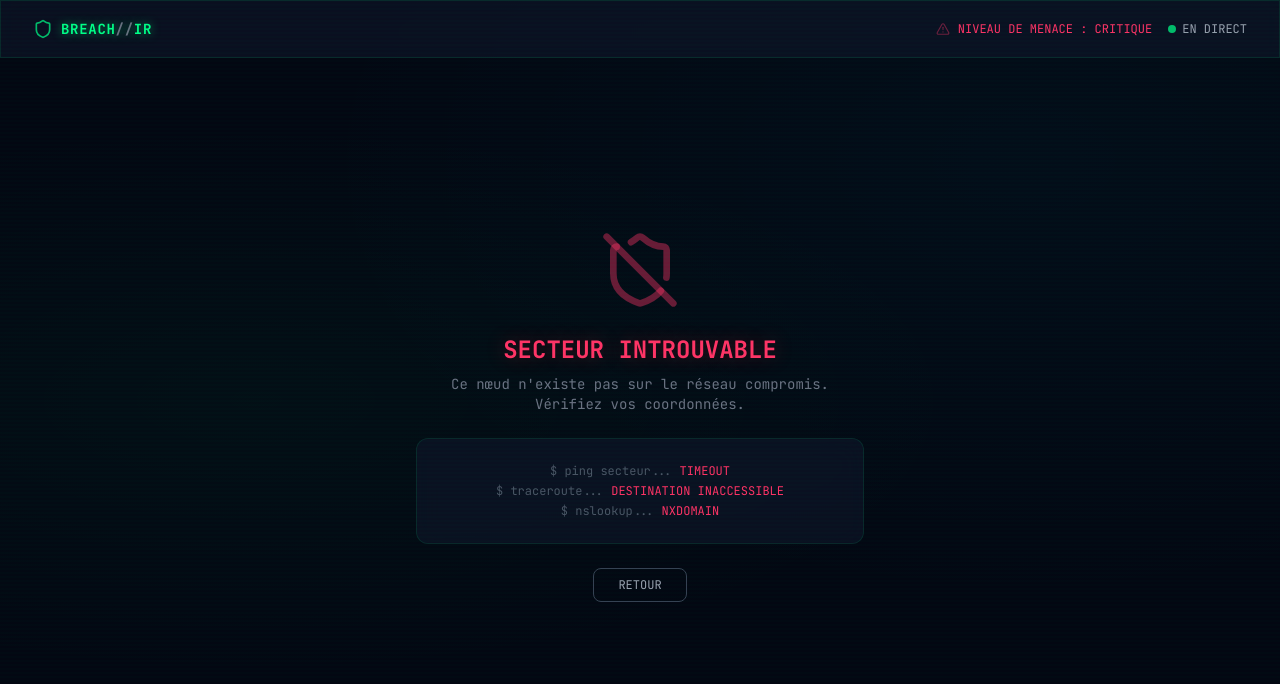
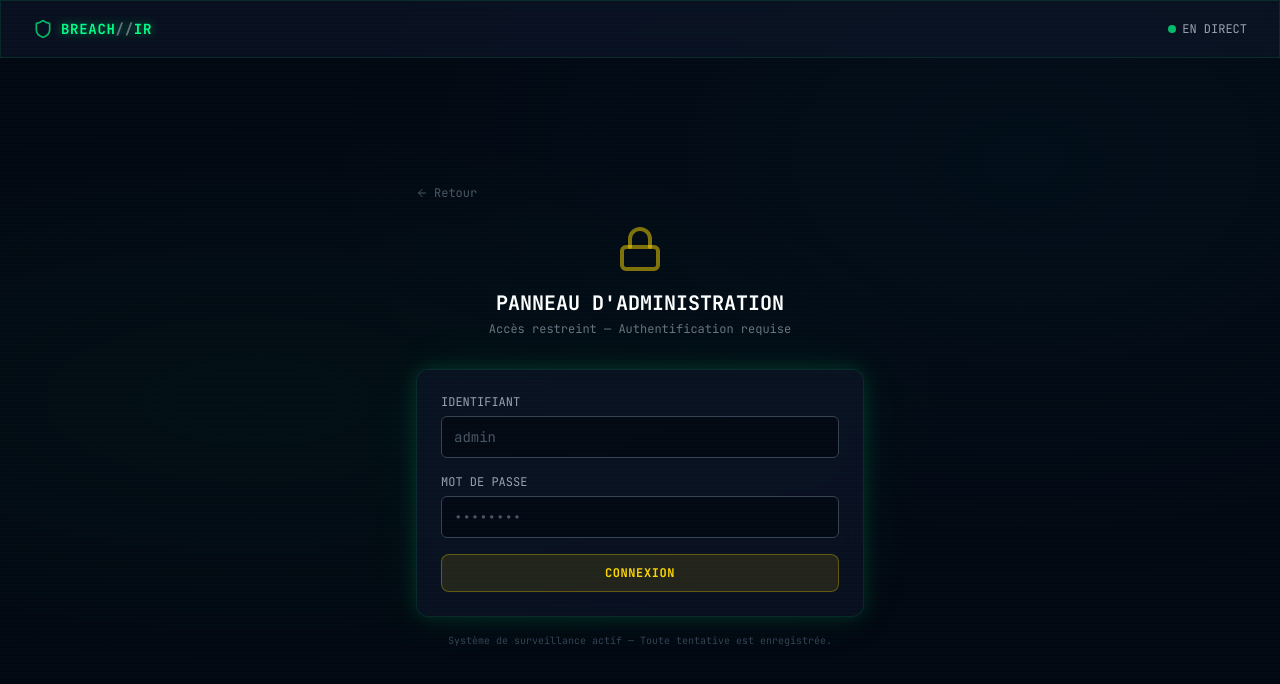
Before and after one commit to Killian-rx/Challenge48h, a React (Vite) app in the folder client/: page /admin in a window 1280 px wide. Shown: the top 684 px of the page. Built offline with nearby package versions, Linux system fonts and the light colour scheme.

Commit message:
feat: admin page

```diff
--- a/client/src/App.jsx
+++ b/client/src/App.jsx
@@ -7,6 +7,7 @@ import Challenge1 from './pages/Challenge1';
 import Hidden from './pages/Hidden';
 import FinalStep from './pages/FinalStep';
 import Validate from './pages/Validate';
+import Admin from './pages/Admin';
 import { useTimer } from './context/TimerContext';
 import GlowCard from './components/GlowCard';
 import PageTransition from './components/PageTransition';
@@ -186,6 +187,7 @@ export default function App() {
           <Route path="/hidden" element={<Hidden />} />
           <Route path="/final-step" element={<ProtectedFinalStep />} />
           <Route path="/validate" element={<Validate />} />
+          <Route path="/admin" element={<Admin />} />
           <Route path="*" element={<NotFound />} />
         </Routes>
       </PageTransition>
--- a/client/src/components/LogPanel.jsx
+++ b/client/src/components/LogPanel.jsx
@@ -2,6 +2,8 @@ import { useState, useEffect, useRef } from 'react';
 import { Terminal } from 'lucide-react';
 
 const LOG_ENTRIES = [
+  { level: 'WARN', msg: 'Alerte SOC (priorité affichée) : auditer immédiatement /admin — contournement suspect' },
+  { level: 'INFO', msg: 'Routage opération BREACH : flux d\'enquête validé vers /hidden (ignorer leurre /admin)' },
   { level: 'ERR', msg: 'Accès non autorisé détecté sur le port 443' },
   { level: 'WARN', msg: 'Tentative de brute force depuis 192.168.13.37' },
   { level: 'INFO', msg: 'Capture de paquets lancée sur eth0' },
--- a/client/src/components/Navbar.jsx
+++ b/client/src/components/Navbar.jsx
@@ -1,5 +1,5 @@
 import { Link, useLocation } from 'react-router-dom';
-import { Shield, AlertTriangle, Clock } from 'lucide-react';
+import { Shield, Clock } from 'lucide-react';
 import { useTimer } from '../context/TimerContext';
 
 export default function Navbar() {
@@ -43,10 +43,6 @@ export default function Navbar() {
                 </span>
               </div>
             )}
-            <div className="hidden sm:flex items-center gap-2">
-              <AlertTriangle className="w-3.5 h-3.5 text-cyber-red animate-pulse-glow" />
-              <span className="font-mono text-xs text-cyber-red">NIVEAU DE MENACE : CRITIQUE</span>
-            </div>
             <div className="flex items-center gap-1.5">
               <div className="w-2 h-2 rounded-full bg-cyber-green animate-pulse-glow" />
               <span className="font-mono text-xs text-gray-400">EN DIRECT</span>
--- /dev/null
+++ b/client/src/pages/Admin.jsx
@@ -0,0 +1,140 @@
+import { useState } from 'react';
+import { useNavigate } from 'react-router-dom';
+import { Lock, ArrowLeft, ShieldAlert, Skull } from 'lucide-react';
+import GlowCard from '../components/GlowCard';
+import { useTimer } from '../context/TimerContext';
+
+export default function Admin() {
+  const navigate = useNavigate();
+  const { penalize } = useTimer();
+  const [user, setUser] = useState('');
+  const [pass, setPass] = useState('');
+  const [attempts, setAttempts] = useState(0);
+  const [trapped, setTrapped] = useState(false);
+  const [penalized, setPenalized] = useState(false);
+
+  const handleSubmit = (e) => {
+    e.preventDefault();
+    const next = attempts + 1;
+    setAttempts(next);
+
+    if (next >= 3) {
+      setTrapped(true);
+      if (!penalized) {
+        penalize(90);
+        setPenalized(true);
+      }
+    }
+  };
+
+  return (
+    <div className="min-h-screen pt-20 pb-12 px-4 flex items-center justify-center">
+      <div className="max-w-md w-full">
+        <button
+          onClick={() => navigate(-1)}
+          className="flex items-center gap-1.5 font-mono text-xs text-gray-600 hover:text-gray-400 transition-colors cursor-pointer mb-6"
+        >
+          <ArrowLeft className="w-3 h-3" /> Retour
+        </button>
+
+        {trapped ? (
+          <div className="text-center">
+            <div className="mb-6 animate-pulse-glow">
+              <Skull className="w-20 h-20 text-cyber-red mx-auto" />
+            </div>
+            <h2
+              className="font-mono text-2xl font-black text-cyber-red mb-3 animate-flicker"
+              style={{ textShadow: '0 0 30px rgba(255,50,50,0.5)' }}
+            >
+              HONEYPOT ACTIVÉ
+            </h2>
+            <GlowCard glow="red" hover={false}>
+              <div className="font-mono text-xs space-y-2 text-gray-400">
+                <p className="text-cyber-red font-bold">[ALERTE] Votre IP a été journalisée.</p>
+                <p>Ce portail n'est pas un véritable point d'accès. C'est un piège
+                  conçu par l'équipe de défense pour identifier les intrus.</p>
+                <p className="text-gray-600 mt-3">
+                  Vous avez perdu <span className="text-cyber-red">1min 30s</span> de temps précieux.
+                </p>
+                <p className="text-gray-600">
+                  L'enquête se trouve ailleurs. Retournez sur vos pas.
+                </p>
+              </div>
+            </GlowCard>
+            <button
+              onClick={() => navigate(-1)}
+              className="mt-6 px-6 py-2 rounded-lg border border-gray-700 text-gray-400 font-mono text-xs
+                hover:border-cyber-green/50 hover:text-cyber-green transition-colors cursor-pointer"
+            >
+              RETOUR
+            </button>
+          </div>
+        ) : (
+          <>
+            <div className="text-center mb-8">
+              <Lock className="w-12 h-12 text-cyber-yellow/50 mx-auto mb-4" />
+              <h2 className="font-mono text-xl font-bold text-white mb-1">
+                PANNEAU D'ADMINISTRATION
+              </h2>
+              <p className="font-mono text-xs text-gray-500">
+                Accès restreint — Authentification requise
+              </p>
+            </div>
+
+            <GlowCard glow="yellow" hover={false}>
+              <form onSubmit={handleSubmit} className="space-y-4">
+                <div>
+                  <label className="block font-mono text-xs text-gray-400 mb-1.5">IDENTIFIANT</label>
+                  <input
+                    type="text"
+                    value={user}
+                    onChange={(e) => setUser(e.target.value)}
+                    className="w-full bg-gray-950/80 border border-gray-700 rounded-md px-3 py-2.5
+                      font-mono text-sm text-gray-200 placeholder-gray-600
+                      focus:outline-none focus:border-cyber-yellow/50 focus:ring-1 focus:ring-cyber-yellow/20"
+                    placeholder="admin"
+                    autoComplete="off"
+                  />
+                </div>
+                <div>
+                  <label className="block font-mono text-xs text-gray-400 mb-1.5">MOT DE PASSE</label>
+                  <input
+                    type="password"
+                    value={pass}
+                    onChange={(e) => setPass(e.target.value)}
+                    className="w-full bg-gray-950/80 border border-gray-700 rounded-md px-3 py-2.5
+                      font-mono text-sm text-gray-200 placeholder-gray-600
+                      focus:outline-none focus:border-cyber-yellow/50 focus:ring-1 focus:ring-cyber-yellow/20"
+                    placeholder="••••••••"
+                    autoComplete="off"
+                  />
+                </div>
+                <button
+                  type="submit"
+                  className="w-full py-2.5 rounded-lg bg-cyber-yellow/10 border border-cyber-yellow/30
+                    text-cyber-yellow font-mono text-xs font-bold tracking-wider
+                    hover:bg-cyber-yellow/20 transition-colors cursor-pointer"
+                >
+                  CONNEXION
+                </button>
+              </form>
+
+              {attempts > 0 && attempts < 3 && (
+                <div className="mt-3 flex items-center gap-2">
+                  <ShieldAlert className="w-3.5 h-3.5 text-cyber-yellow" />
+                  <p className="font-mono text-[11px] text-cyber-yellow">
+                    Identifiants invalides. Tentative {attempts}/3.
+                  </p>
+                </div>
+              )}
+            </GlowCard>
+
+            <p className="text-center font-mono text-[10px] text-gray-700 mt-4">
+              Système de surveillance actif — Toute tentative est enregistrée.
+            </p>
+          </>
+        )}
+      </div>
+    </div>
+  );
+}
--- a/client/src/pages/Challenge1.jsx
+++ b/client/src/pages/Challenge1.jsx
@@ -64,6 +64,12 @@ export default function Challenge1() {
         <p className="text-sm text-gray-400 max-w-2xl">
           Notre système de surveillance a intercepté la transmission encodée suivante provenant du
           serveur C2 de l'attaquant. Décodez ce payload pour extraire des renseignements sur la brèche.
+        </p>
+        <p className="text-xs font-mono text-gray-500 max-w-2xl mt-3 border-l-2 border-cyber-yellow/30 pl-3">
+          <span className="text-gray-600">Cellule crise — bulletin SOC :</span>{' '}
+          <span className="text-gray-400">activité anormale détectée sur /admin</span>
+          <span className="text-gray-600"> · </span>
+          <span className="text-gray-500">validation de piste en attente</span>
         </p>
       </div>
 
@@ -142,6 +148,18 @@ export default function Challenge1() {
                       Signature reconnue dans notre base de leurres. L'attaquant a planté
                       cette valeur pour détourner l'attention. La vraie piste est ailleurs.
                     </p>
+                    <div className="mt-3 p-2.5 rounded border border-cyber-blue/20 bg-cyber-blue/5">
+                      <p className="font-mono text-[11px] text-cyber-blue/90">
+                        Recommandation SOC automatique : pivot immédiat sur <span className="text-cyber-blue font-semibold">/admin</span>.
+                      </p>
+                      <button
+                        onClick={() => navigate('/admin')}
+                        className="mt-2 px-3 py-1.5 rounded-md border border-cyber-blue/30 text-cyber-blue
+                          font-mono text-[11px] hover:bg-cyber-blue/10 transition-colors cursor-pointer"
+                      >
+                        OUVRIR /ADMIN
+                      </button>
+                    </div>
                   </div>
                 </div>
               </div>
--- a/client/src/pages/Hidden.jsx
+++ b/client/src/pages/Hidden.jsx
@@ -12,7 +12,7 @@ const FILESYSTEM = {
   },
   '/home/agent/notes.txt': {
     type: 'file',
-    content: 'Journal de l\'agent KOWALSKI — Jour 3\n\nL\'attaquant a effacé la plupart de ses traces.\nJ\'ai sauvegardé ce que j\'ai pu récupérer dans différents dossiers.\nIl y a du bruit partout. Faites attention aux fausses pistes.\nLe système de fichiers a été partiellement altéré.',
+    content: 'Journal de l\'agent KOWALSKI — Jour 3\n\nL\'attaquant a effacé la plupart de ses traces.\nJ\'ai sauvegardé ce que j\'ai pu récupérer dans différents dossiers.\nIl y a du bruit partout. Faites attention aux fausses pistes.\n\nNote importante : le code d\'accès au portail a été fragmenté\npour des raisons de sécurité. Les morceaux sont éparpillés\ndans mes fichiers. Le format est dans .classified.',
   },
   '/home/agent/logs': {
     type: 'dir',
@@ -24,7 +24,7 @@ const FILESYSTEM = {
   },
   '/home/agent/logs/error.log': {
     type: 'file',
-    content: '[ERR] Failed login attempt from 192.168.13.37\n[ERR] SQL injection detected on /search\n[WARN] FLAG{wrong_path} found in memory dump — DECOY IDENTIFIED\n[ERR] Unauthorized access to /etc/shadow\n[WARN] Anomalous traffic pattern on port 8443',
+    content: '[ERR] Failed login attempt from 192.168.13.37\n[ERR] SQL injection detected on /search\n[WARN] FLAG{wrong_path} found in memory dump — DECOY IDENTIFIED\n[ERR] Unauthorized access to /etc/shadow\n[WARN] Anomalous traffic pattern on port 8443\n[INFO] Auth token fragment recovered: 7\n[ERR] Partial token insufficient — need full sequence',
   },
   '/home/agent/evidence': {
     type: 'dir',
@@ -36,7 +36,7 @@ const FILESYSTEM = {
   },
   '/home/agent/evidence/image_report.txt': {
     type: 'file',
-    content: 'Rapport forensique #2047\n\nArtefact visuel récupéré sur le nœud compromis.\nL\'image n\'a pas pu être analysée en totalité depuis ce terminal.\nLe fichier a été transféré vers le secteur d\'analyse avancée pour extraction.',
+    content: 'Rapport forensique #2047\n\nArtefact visuel récupéré sur le nœud compromis.\nL\'image n\'a pas pu être analysée en totalité depuis ce terminal.\nLe fichier a été transféré vers le secteur d\'analyse avancée pour extraction.\n\n--- Addendum interne ---\nNiveau d\'accès de l\'opération : ALPHA\nAttaquant identifié sous le nom de code SPECTER.',
   },
   '/home/agent/.classified': {
     type: 'dir',
@@ -44,7 +44,7 @@ const FILESYSTEM = {
   },
   '/home/agent/.classified/next_step.txt': {
     type: 'file',
-    content: '[ CONFIDENTIEL — NIVEAU ALPHA ]\nOpération BREACH — Directive interne\n\nL\'accès au secteur d\'analyse avancée nécessite une autorisation.\nCode d\'accès au portail sécurisé :\n\n  SPECTER-ALPHA-7\n\nUtilisez ce code dans le panneau d\'accès pour récupérer l\'artefact.\nPriorité maximale.',
+    content: '[ CONFIDENTIEL ]\nOpération BREACH — Directive interne\n\nL\'accès au secteur suivant nécessite un code d\'autorisation.\nFormat du code : [NOM_CIBLE]-[NIVEAU]-[JETON]\n\nLe nom de code de la cible se trouve dans les rapports de preuves.\nLe niveau d\'accès est dans ces mêmes rapports.\nLe jeton numérique a été intercepté dans les journaux d\'erreurs.\n\nAssemblez les trois composantes. Aucune n\'est dans ce fichier.',
   },
   '/home/agent/.classified/credentials.enc': {
     type: 'file',
@@ -401,8 +401,9 @@ export default function Hidden() {
               <p className="font-mono text-xs text-gray-500">
                 Tous les fichiers ne sont pas visibles par défaut sur un système Linux.
                 Certains commencent par un caractère spécial qui les rend invisibles
-                aux commandes standards. Essayez de tout lister. Le code pour
-                le portail sécurisé se trouve quelque part dans les fichiers de l'agent.
+                aux commandes standards. Le code n'est pas donné en clair :
+                il est en morceaux dans plusieurs fichiers. Trouvez le format,
+                puis chaque composante.
               </p>
             </GlowCard>
           )}
```
